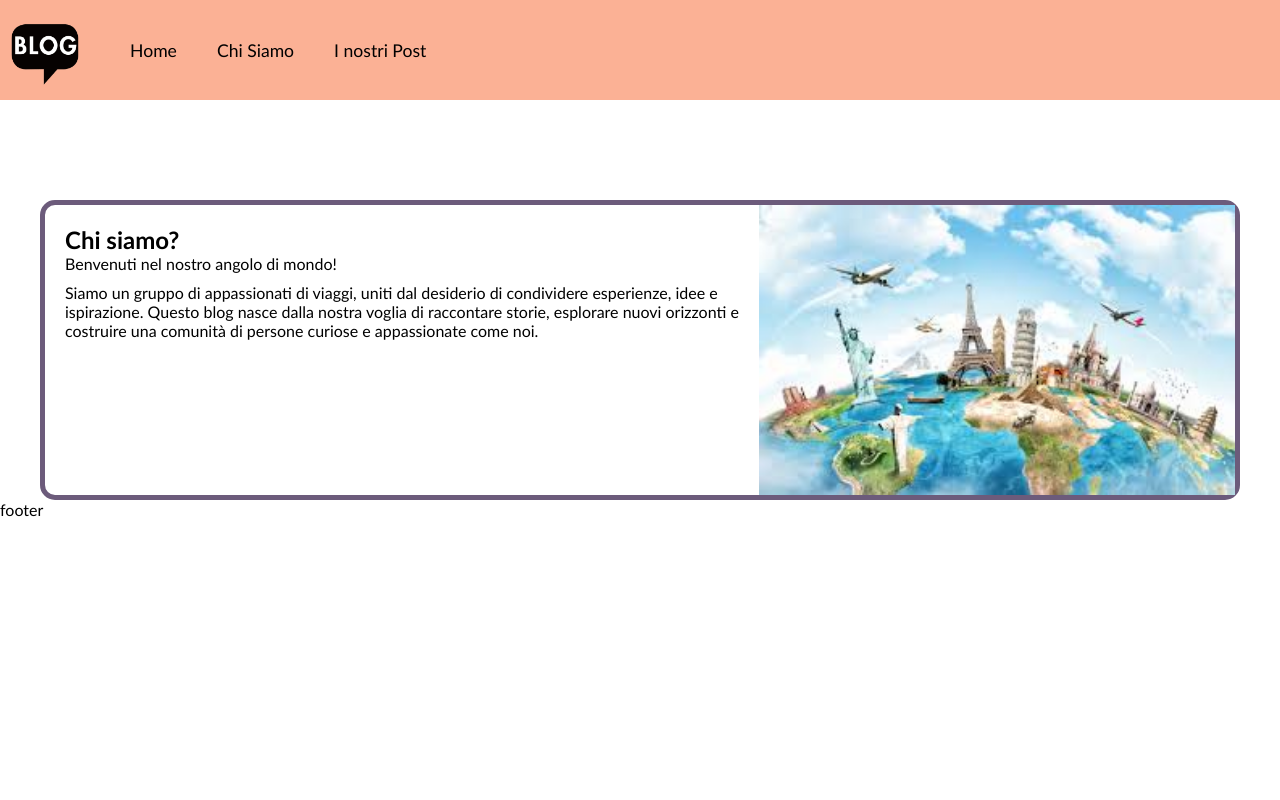
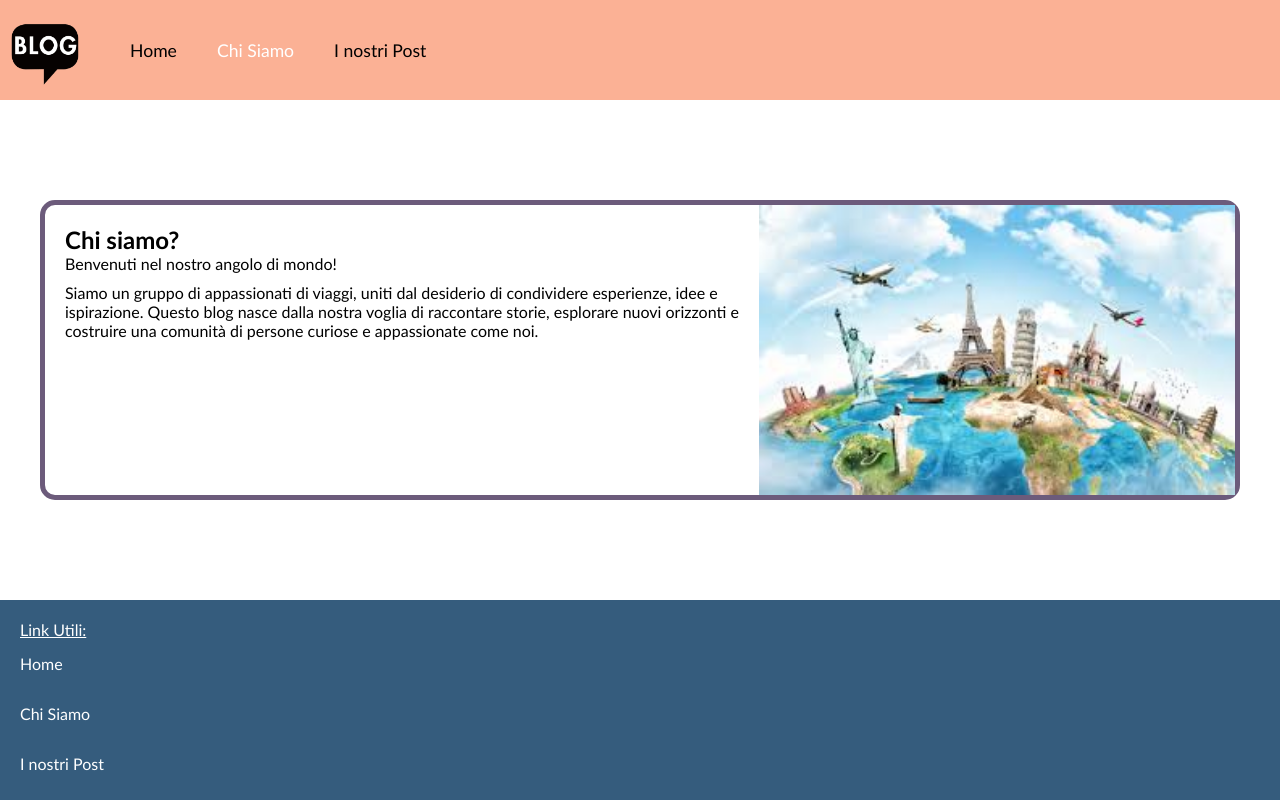
Before and after one commit to nicolaparutto/react-router, a React (Vite) app: page /about in a window 1280 px wide. Built offline with nearby package versions, Linux system fonts and the light colour scheme.

Commit message:
feat: add footer layout and style - footer added as a component inserted in the default layout

```diff
--- /dev/null
+++ b/src/components/AppFooter.jsx
@@ -0,0 +1,22 @@
+import { Link } from "react-router-dom"
+//Import array linksMenu:
+import navLinks from "../data/navLinks"
+
+function AppFooter() {
+   return (
+      <section className="footer-section">
+         <div className="footer-links">
+            <span>Link Utili:</span>
+            <ul>
+               {navLinks.map(navLink => (
+                  <li key={navLink.id}>
+                     <Link to={navLink.root}>{navLink.name}</Link>
+                  </li>
+               ))}
+            </ul>
+         </div>
+      </section>
+   )
+}
+
+export default AppFooter
--- a/src/components/AppNavMenu.jsx
+++ b/src/components/AppNavMenu.jsx
@@ -12,7 +12,7 @@ function AppNavMenu() {
             <ul>
                {navLinsk.map(navLink => (
                   <li key={navLink.id}>
-                     <NavLink to={navLink.root}>{navLink.name}</NavLink>
+                     <NavLink to={navLink.root} >{navLink.name}</NavLink>
                   </li>
                ))}
             </ul>
--- a/src/index.css
+++ b/src/index.css
@@ -25,11 +25,12 @@ li {
 
 a {
   text-decoration: none;
+  color: #000;
 }
 
 /* utility */
 .active {
-  color: green;
+  color: #fff;
 }
 
 .debug {
@@ -73,12 +74,8 @@ header {
       margin: 0px 20px;
       font-size: 1.1rem;
 
-      a {
-        color: #000;
-
-        &:hover {
-          text-decoration: underline;
-        }
+      a:hover {
+        text-decoration: underline;
       }
     }
   }
@@ -151,7 +148,7 @@ header {
 
 /*about section*/
 .about-content {
-  margin-top: 100px;
+  margin: 100px 0px;
 }
 
 .about-banner {
@@ -179,3 +176,31 @@ header {
     }
   }
 }
+
+/* ===== Footer Style ===== */
+.footer-section {
+  background-color: #355C7D;
+  height: 200px;
+  padding: 20px;
+}
+
+.footer-links {
+
+  span {
+    color: #fff;
+    text-decoration: underline;
+  }
+
+  ul li {
+    line-height: 50px;
+
+    a {
+
+      color: #fff;
+
+      &:hover {
+        text-decoration: underline;
+      }
+    }
+  }
+}
--- a/src/layouts/DefaultLayout.jsx
+++ b/src/layouts/DefaultLayout.jsx
@@ -3,6 +3,9 @@ import { Outlet } from "react-router-dom"
 
 //Importo la NavBar:
 import AppNavMenu from "../components/AppNavMenu"
+
+//Import il footer:
+import AppFooter from "../components/AppFooter"
 
 //Il layout di default contiene la struttura principale delle pagine.
 function DefaultLayout() {
@@ -17,7 +20,7 @@ function DefaultLayout() {
          </main>
 
          <footer>
-            footer
+            <AppFooter />
          </footer>
       </>
    )
```
